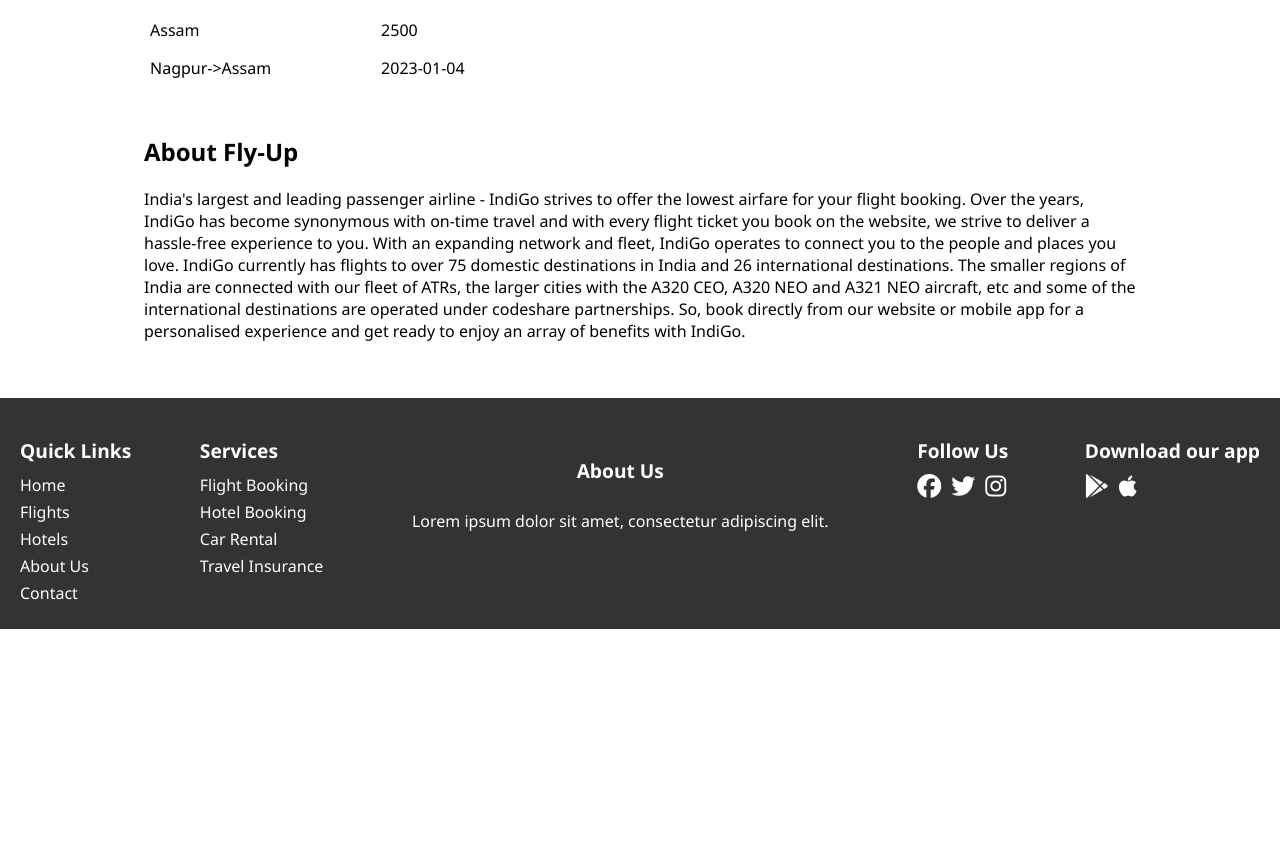
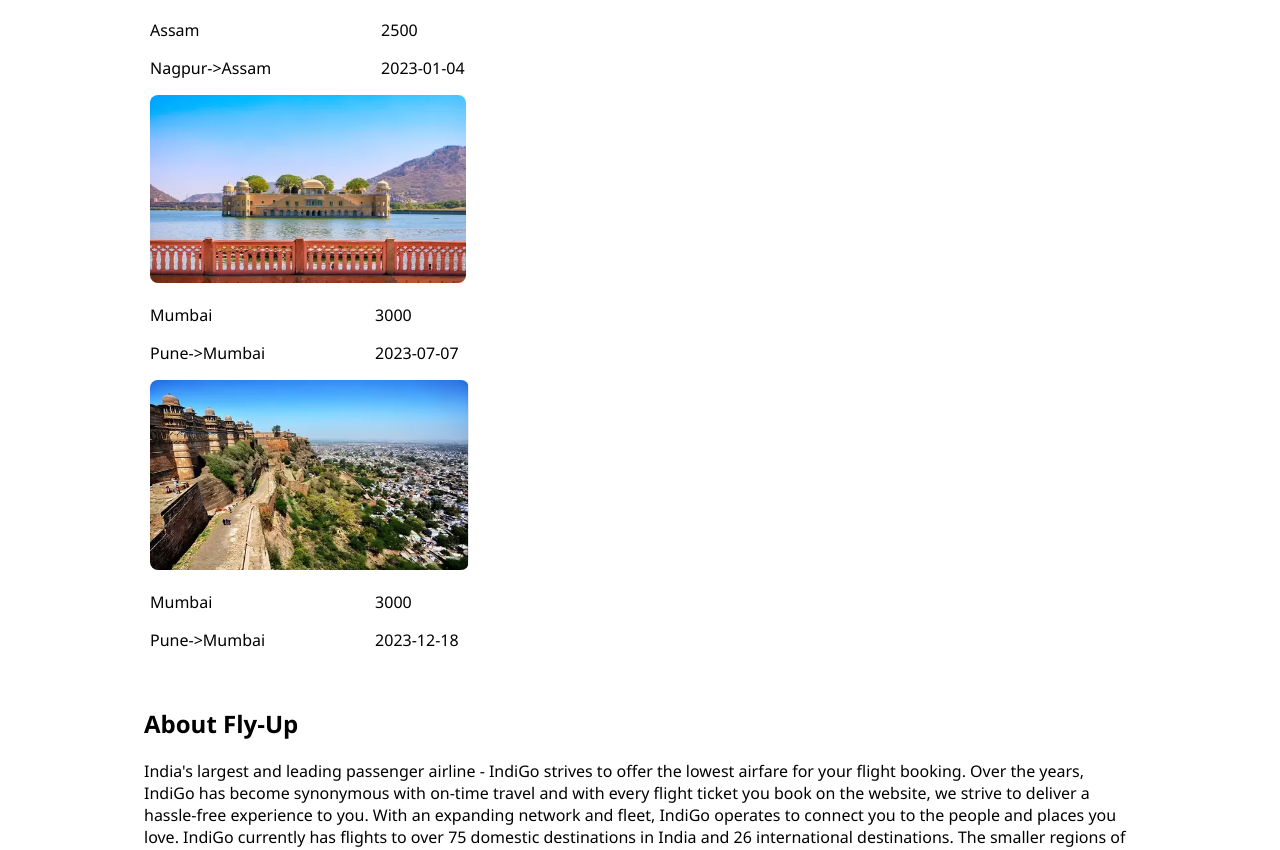
Before and after one commit to anieefunde/flight-booking, a React (Create React App) app: page / in a window 1280 px wide. Shown: the part 1425-2275 px from the top of the page. Before the commit the page ends 2062 px from the top, so only its background shows below. Built offline with nearby package versions, Linux system fonts and the light colour scheme; data requests are answered from the project's data file.

Commit message:
Passenger Details Modal Validations

```diff
--- a/db.json
+++ b/db.json
@@ -39,6 +39,26 @@
       "fare": 2500,
       "date": "2023-01-04",
       "img": "../assets/flightImg4.png"
+    },
+    {
+      "flightid": "123",
+      "origin": "Pune",
+      "destination": "Mumbai",
+      "departureTime": "12:00",
+      "arrivalTime": "04:00",
+      "fare": 3000,
+      "date": "2023-07-07",
+      "img": "../assets/flightImg1.png"
+    },
+    {
+      "flightid": "432",
+      "origin": "Pune",
+      "destination": "Mumbai",
+      "departureTime": "12:00",
+      "arrivalTime": "04:00",
+      "fare": 3000,
+      "date": "2023-12-18",
+      "img": "../assets/flightImg1.png"
     }
   ],
   "users": [
@@ -105,22 +125,12 @@
       "destination": "Mumbai",
       "departureTime": "12:00",
       "arrivalTime": "04:00",
-      "fare": 250,
+      "fare": 3000,
       "date": "2023-01-01",
       "img": "../assets/flightImg1.png",
-      "username": "aniee",
-      "id": 3
-    },
-    {
-      "flightid": "333",
-      "origin": "Jammu",
-      "destination": "Kerala",
-      "departureTime": "11:00",
-      "arrivalTime": "05:00",
-      "fare": 220,
-      "date": "2023-01-03",
-      "img": "../assets/flightImg3.png",
-      "username": "aniee",
+      "username": "kingkohli",
+      "passengerName": "Nanak",
+      "seats": "1",
       "id": 4
     },
     {
@@ -129,27 +139,83 @@
       "destination": "Mumbai",
       "departureTime": "12:00",
       "arrivalTime": "04:00",
-      "fare": 250,
+      "fare": 3000,
+      "date": "2023-01-01",
+      "img": "../assets/flightImg1.png",
+      "username": "kingkohli",
+      "passengerName": "Krunal",
+      "seats": "1",
+      "id": 5
+    },
+    {
+      "flightid": "432",
+      "origin": "Pune",
+      "destination": "Mumbai",
+      "departureTime": "12:00",
+      "arrivalTime": "04:00",
+      "fare": 3000,
+      "date": "2023-12-18",
+      "img": "../assets/flightImg1.png",
+      "username": "kingkohli",
+      "passengerName": "Kartik",
+      "seats": "2",
+      "id": 6
+    },
+    {
+      "flightid": "111",
+      "origin": "Pune",
+      "destination": "Mumbai",
+      "departureTime": "12:00",
+      "arrivalTime": "04:00",
+      "fare": 3000,
       "date": "2023-01-01",
       "img": "../assets/flightImg1.png",
       "username": "aniee",
-      "passengerName": "golu",
-      "seats": "2",
-      "id": 5
+      "passengerName": "Aniket",
+      "seats": "1",
+      "id": 7
     },
     {
-      "flightid": "222",
-      "origin": "Delhi",
-      "destination": "Goa",
-      "departureTime": "08:00",
-      "arrivalTime": "01:00",
-      "fare": 300,
-      "date": "2023-01-31",
-      "img": "../assets/flightImg2.png",
-      "username": "kingkohli",
-      "passengerName": "Virat",
-      "seats": "2",
-      "id": 6
+      "flightid": "333",
+      "origin": "Jammu",
+      "destination": "Kerala",
+      "departureTime": "11:00",
+      "arrivalTime": "05:00",
+      "fare": 7000,
+      "date": "2023-01-03",
+      "img": "../assets/flightImg3.png",
+      "username": "aniee",
+      "passengerName": "Arpit",
+      "seats": "1",
+      "id": 8
+    },
+    {
+      "flightid": "444",
+      "origin": "Nagpur",
+      "destination": "Assam",
+      "departureTime": "12:00",
+      "arrivalTime": "06:00",
+      "fare": 2500,
+      "date": "2023-01-04",
+      "img": "../assets/flightImg4.png",
+      "username": "aniee",
+      "passengerName": "",
+      "seats": "",
+      "id": 9
+    },
+    {
+      "flightid": "111",
+      "origin": "Pune",
+      "destination": "Mumbai",
+      "departureTime": "12:00",
+      "arrivalTime": "04:00",
+      "fare": 3000,
+      "date": "2023-01-01",
+      "img": "../assets/flightImg1.png",
+      "username": "aniee",
+      "passengerName": "Gaurav",
+      "seats": "1",
+      "id": 10
     }
   ]
 }
--- a/src/App.css
+++ b/src/App.css
@@ -651,7 +651,10 @@
 
 #WrongIDPass {
   background-color: red;
-  color: black;
+  color: white;
+  padding: 5px;
+  border: 2px solid transparent;
+  border-radius: 5px;
 }
 
 #CloseModalBtn {
--- a/src/components/Booking.js
+++ b/src/components/Booking.js
@@ -20,11 +20,7 @@
   );
   console.log(typeof searchedFlight.date);
   const handleViewSearch = () => {
-    if (
-      searchedFlight.from !== "" &&
-      searchedFlight.destination !== "" &&
-      searchedFlight.date !== ""
-    ) {
+    if (searchedFlight.from !== "" && searchedFlight.destination !== "") {
       dispatch(viewSearchedFlight(searchedFlight));
       navigate("/flights");
 
--- a/src/components/Card.js
+++ b/src/components/Card.js
@@ -1,53 +1,73 @@
-import React, { useEffect } from 'react'
-import { useDispatch, useSelector } from 'react-redux'
-import { fetchFlights } from '../store/slices/flightSlice';
-import FlightImg0 from '../assets/flightImg1.png'
-import FlightImg1 from '../assets/FlightImg2.png'
-import FlightImg2 from '../assets/FlightImg3.png'
-import FlightImg3 from '../assets/FlightImg4.png'
+import React, { useEffect } from "react";
+import { useDispatch, useSelector } from "react-redux";
+import {
+  fetchFlights,
+  getSelectedFlight,
+  viewSearchedFlight,
+} from "../store/slices/flightSlice";
+import FlightImg0 from "../assets/flightImg1.png";
+import FlightImg1 from "../assets/FlightImg2.png";
+import FlightImg2 from "../assets/FlightImg3.png";
+import FlightImg3 from "../assets/FlightImg4.png";
+import { useNavigate } from "react-router-dom";
 
-const title = "Pune"
-const description = "Mumbai"
+const title = "Pune";
+const description = "Mumbai";
 
 function Card() {
-
-    const FlightImg = [FlightImg0, FlightImg1, FlightImg2, FlightImg3];
+  const FlightImg = [
+    FlightImg0,
+    FlightImg1,
+    FlightImg2,
+    FlightImg3,
+    FlightImg0,
+    FlightImg1,
+  ];
   const dispatch = useDispatch();
-
+  const navigate = useNavigate();
   useEffect(() => {
-        dispatch(fetchFlights())
-    }, [])
+    dispatch(fetchFlights());
+  }, []);
 
   const flights = useSelector((state) => {
-        return state.flights
-    })
+    return state.flights;
+  });
 
   console.log(flights);
+
+  const openSelectedFlight = (flightId) => {
+    dispatch(getSelectedFlight(flightId));
+    navigate("/flights");
+  };
+
   let content = flights.flights.map((flight, index) => {
     return (
-            <div className='Card'>
-                <img id='Card-Img' src={FlightImg[index]} alt={"NoImg"} />
-                <div className='Card-content'>
+      <div
+        className="Card"
+        style={{ cursor: "pointer" }}
+        onClick={() => openSelectedFlight(flight.flightid)}
+      >
+        <img id="Card-Img" src={FlightImg[index]} alt={"NoImg"} />
+        <div className="Card-content">
           <div>
-                        <p >{flight.destination}</p>
-                        <p >{flight.origin + "->" + flight.destination}</p>
+            <p>{flight.destination}</p>
+            <p>{flight.origin + "->" + flight.destination}</p>
           </div>
-                    <div className='Fare-Date'>
+          <div className="Fare-Date">
             <p>{flight.fare}</p>
             <p>{flight.date}</p>
           </div>
         </div>
       </div>
-        )
-    })
+    );
+  });
 
   return (
     <>
-            <h2 id='top-flights-title' >Top Flights</h2>
+      <h2 id="top-flights-title">Top Flights</h2>
       {content}
     </>
-    )
-
+  );
 }
 
-export default Card
+export default Card;
--- a/src/components/Login.js
+++ b/src/components/Login.js
@@ -75,6 +75,7 @@
       dispatch(makeUserLoggedIn());
       dispatch(addLoggedUserDetails(userFound));
       navigate("/flights");
+
       console.log(loggedIn);
       console.log(loggedUser);
     } else if (
--- a/src/components/Profile.js
+++ b/src/components/Profile.js
@@ -24,13 +24,17 @@
     dispatch(showBookings());
   }, [showBookingDetails]);
 
-  const handleCheckBookingDetails = (username, flightid) => {
+  const handleCheckBookingDetails = (username, flightid, id) => {
     console.log(username);
     dispatch(showBookings());
     setShowBookingDetails(true);
 
     const wantedBookingDetails = bookingsDetails.find((booking) => {
-      return booking.username === username && booking.flightid == flightid;
+      return (
+        booking.username === username &&
+        booking.flightid == flightid &&
+        booking.id === id
+      );
     });
     console.log(wantedBookingDetails);
     setMyBookingDetails(wantedBookingDetails);
@@ -102,7 +106,8 @@
                   onClick={() =>
                     handleCheckBookingDetails(
                       booking.username,
-                      booking.flightid
+                      booking.flightid,
+                      booking.id
                     )
                   } //seatNo in place of username
                   className="bookingCard"
--- a/src/store/slices/flightSlice.js
+++ b/src/store/slices/flightSlice.js
@@ -15,12 +15,27 @@
     let flightsData = response.data;
     console.log(flightsData);
     let finaldata = flightsData.filter((flight) => {
+      if (
+        searchedFlight.from !== "" &&
+        searchedFlight.destination !== "" &&
+        searchedFlight.date !== ""
+      ) {
         return (
           flight.origin.toLowerCase() === searchedFlight.from.toLowerCase() &&
           flight.destination.toLowerCase() ===
             searchedFlight.destination.toLowerCase() &&
           flight.date === searchedFlight.date
         );
+      } else if (
+        searchedFlight.from !== "" &&
+        searchedFlight.destination !== ""
+      ) {
+        return (
+          flight.origin.toLowerCase() === searchedFlight.from.toLowerCase() &&
+          flight.destination.toLowerCase() ===
+            searchedFlight.destination.toLowerCase()
+        );
+      }
     });
     if (finaldata.length !== 0) {
       console.log("hey");
@@ -84,6 +99,20 @@
   }
 );
 
+export const getSelectedFlight = createAsyncThunk(
+  "selectedFlight/get",
+  async (flightId) => {
+    const response = await axios.get("http://localhost:3005/flights");
+    const data = response.data;
+
+    const finalFlight = data.filter((flight) => {
+      return flight.flightid === flightId;
+    });
+
+    return finalFlight;
+  }
+);
+
 const flightSlice = createSlice({
   name: "Flight",
   initialState: {
@@ -108,6 +137,9 @@
     builder.addCase(showSortedFlights.fulfilled, (state, action) => {
       state.flights = action.payload;
     });
+    builder.addCase(getSelectedFlight.fulfilled, (state, action) => {
+      state.flights = action.payload;
+    });
   },
 });
 // export const { bookFlight } = flightSlice.actions
--- a/src/store/slices/usersSlice.js
+++ b/src/store/slices/usersSlice.js
@@ -34,6 +34,7 @@
     users: [],
     loggedIn: false,
     loggedUser: {},
+    loggedInMessege: false,
   },
   reducers: {
     logoutUser(state, action) {
```
Also changed, not shown: src/components/Flightss.js (+41 -6 lines). Lines whose indentation alone changed are shown as unchanged.
